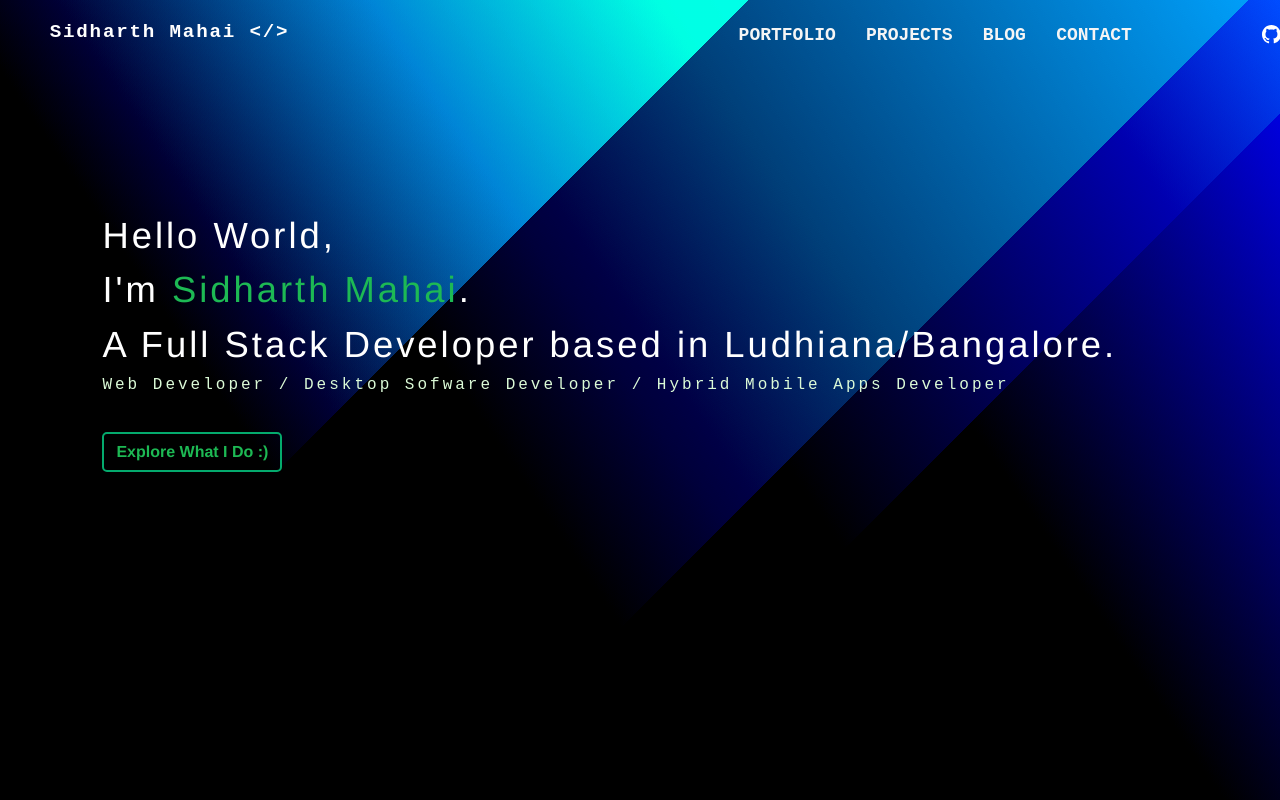
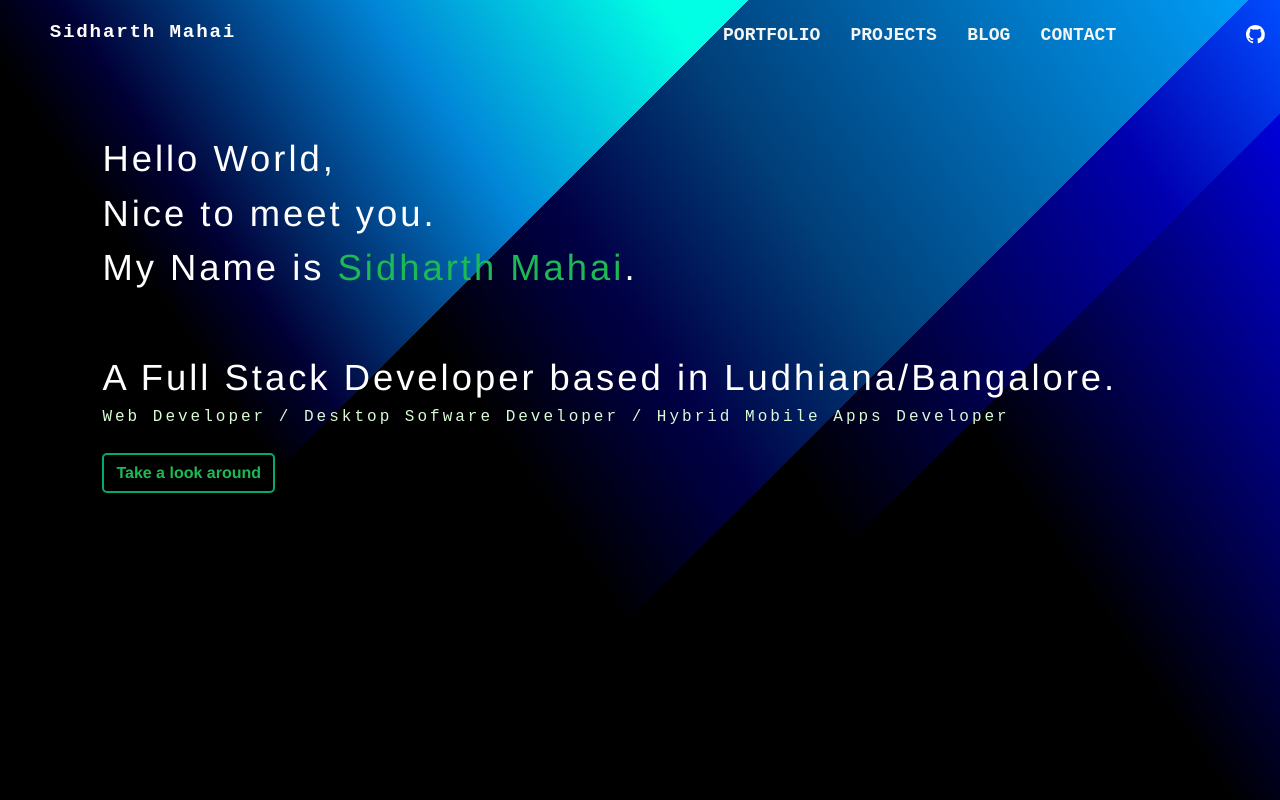
Before and after one commit to SidharthMahai/myportfolio, an Angular app: page / in a window 1280 px wide. Built offline with nearby package versions, Linux system fonts and the light colour scheme.

Commit message:
Update Homepage

```diff
--- a/src/app/app.component.css
+++ b/src/app/app.component.css
@@ -13,7 +13,7 @@ float: left;;
 
 .brand {
 margin-left: 3%;
-margin-right: 34%;
+margin-right: 37%;
 color: white !important;
 font-weight:bolder;
 font-size: larger;
@@ -37,7 +37,7 @@ cursor: pointer;
 }
 
 .maincontent {
-    margin-top: 7%;
+    margin-top: 1%;
     margin-left: 8%;
     font-size: calc(30px + 0.5vw);
     color: white;
@@ -45,11 +45,6 @@ cursor: pointer;
     font-family:'Franklin Gothic Medium', 'Arial Narrow', Arial, sans-serif;
 }
 
-  .typewriter-effect:after {
-    content: " </>";
-    animation: blink 1s infinite;
-    animation-timing-function: step-end;
-  }
 
   .social {
     margin-left: 2%;
@@ -63,7 +58,7 @@ cursor: pointer;
   }
 
   .explore {
-      margin-top: 3%;
+      margin-top: 2%;
       border: 2px solid green;
        border-color: #04AA6D;
       background: transparent;
@@ -97,21 +92,3 @@ cursor: pointer;
   .sid {
     color:#1db954;
   }
-
-  @keyframes typing {
-    75%,
-    100% {
-      max-width: 14 * 1ch;
-    }
-  }
-
-  @keyframes blink {
-    0%,
-    75%,
-    100% {
-      opacity: 1;
-    }
-    25% {
-      opacity: 0;
-    }
-  }
--- a/src/app/app.component.html
+++ b/src/app/app.component.html
@@ -29,11 +29,13 @@
      <div class="maincontent">
          <br>
         Hello World,
-        <br>I'm <span class="sid">Sidharth Mahai</span>.
+        <br>Nice to meet you.
+        <br>My Name is <span class="sid">Sidharth Mahai</span>.
+        <br>
         <br>A Full Stack Developer based in Ludhiana/Bangalore.
         <br>
         <div class="titles">Web Developer / Desktop Sofware Developer / Hybrid Mobile Apps Developer</div>
-        <button type="button" class="btn explore">Explore What I Do :)</button>
+        <button type="button" class="btn explore">Take a look around</button>
      </div>
 
  </div>
```
